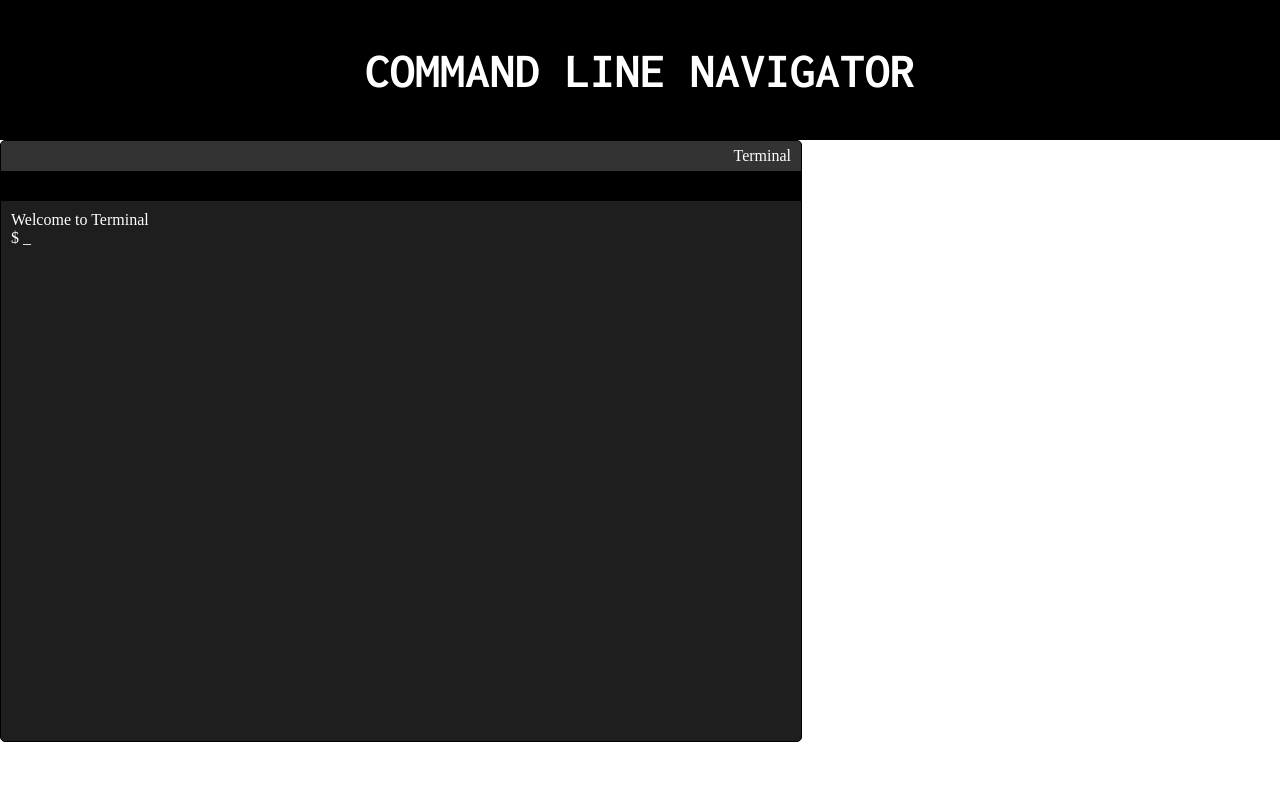
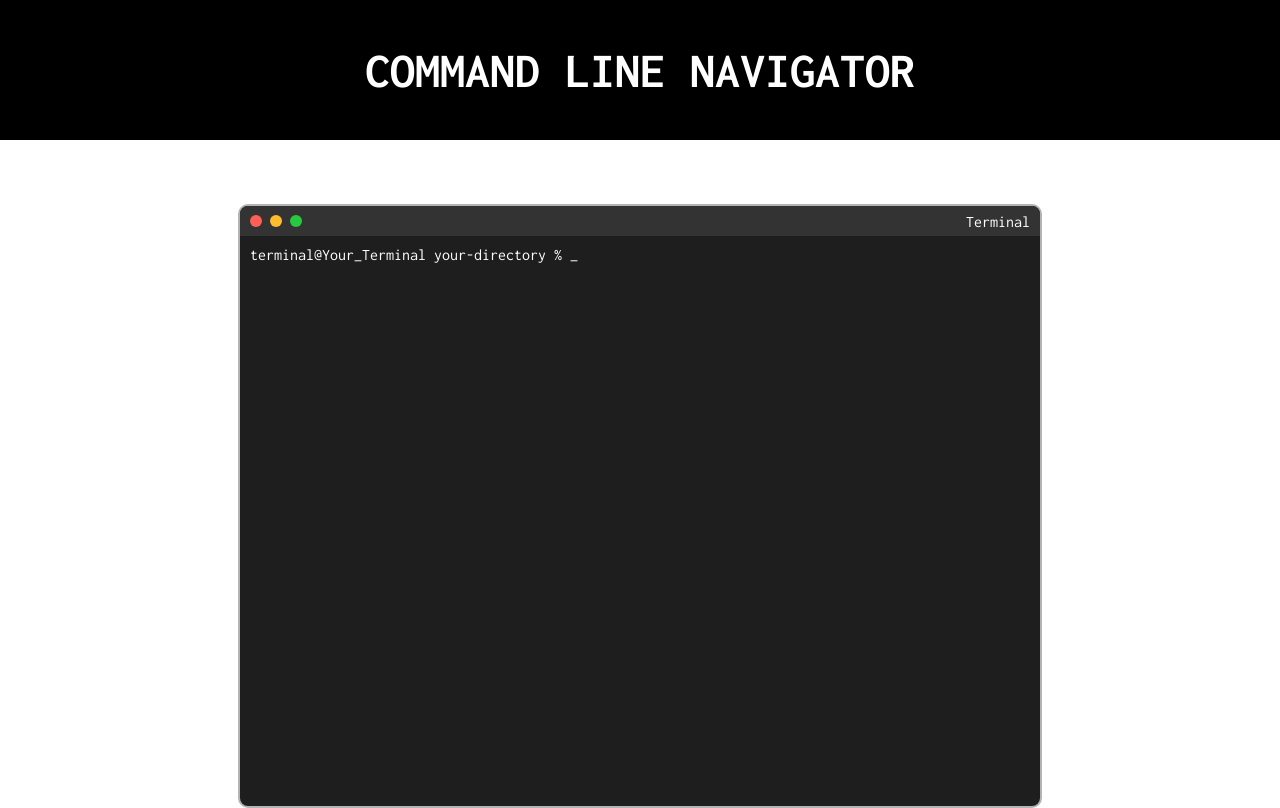
Before and after one commit to 7-O-2-H/command-line-navigator, a Next.js app in the folder command-line-navigator/: page /basics in a window 1280 px wide. Built offline with nearby package versions, Linux system fonts and the light colour scheme.

Commit message:
add terminal comp with corrections

```diff
--- a/command-line-navigator/src/components/Terminal.jsx
+++ b/command-line-navigator/src/components/Terminal.jsx
@@ -7,22 +7,16 @@ export default function Terminal() {
     <div className="terminal-window">
       <div className="title-bar">
         <div className="title-bar-btns">
-          <div className="title-bar-btn close"></div>
-          <div className="title-bar-btn minimize"></div>
-          <div className="title-bar-btn maximize"></div>
+          <div className="title-bar-btn-close"></div>
+          <div className="title-bar-btn-minimize"></div>
+          <div className="title-bar-btn-maximize"></div>
         </div>
         <div className="title">Terminal</div>
       </div>
       <div className="content">
         <div className="terminal">
-          <div className="terminal-header">
-            <div className="terminal-btn red"></div>
-            <div className="terminal-btn yellow"></div>
-            <div className="terminal-btn green"></div>
-          </div>
           <div className="terminal-body">
-            <p>Welcome to Terminal</p>
-            <p>$ _</p> {/* Placeholder for terminal input */}
+            <p>terminal@Your_Terminal your-directory % _</p> {/* Placeholder for terminal input */}
           </div>
         </div>
       </div>
--- a/command-line-navigator/src/pages/_app.js
+++ b/command-line-navigator/src/pages/_app.js
@@ -2,8 +2,8 @@ import "../styles/styles.css";
 import '../styles/header.css';
 import '../styles/optionsContainer.css';
 import '../styles/folder.css';
-import '../styles/terminal.css'; // Import CSS file for styling
-
+import '../styles/terminal.css';
+import '../styles/basics.css';
 
 
 export default function App({ Component, pageProps }) {
--- a/command-line-navigator/src/pages/basics.js
+++ b/command-line-navigator/src/pages/basics.js
@@ -5,7 +5,7 @@ import Terminal from "../components/Terminal";
 
 export default function Home() {
   return (
-        <div>
+        <div className="basics">
           <Header />
           <Terminal />
         </div>
--- /dev/null
+++ b/command-line-navigator/src/styles/basics.css
@@ -0,0 +1,6 @@
+.basics {
+  display: flex;
+  flex-direction: column;
+  justify-content: center;
+  align-items: center;
+}
--- a/command-line-navigator/src/styles/terminal.css
+++ b/command-line-navigator/src/styles/terminal.css
@@ -1,9 +1,10 @@
 .terminal-window {
+  margin-top: 5%;
   width: 800px;
   height: 600px;
   background-color: #1e1e1e;
-  border: 1px solid #000;
-  border-radius: 5px;
+  border: 2px solid #b3b3b3;
+  border-radius: 10px;
   overflow: hidden;
 }
 
@@ -14,17 +15,35 @@
   align-items: center;
   padding: 0 10px;
   color: #fff;
+  font-family: "Inconsolata", monospace;
 }
 
 .title-bar-btns {
   display: flex;
 }
 
-.title-bar-btn {
+.title-bar-btn-close {
   width: 12px;
   height: 12px;
   border-radius: 50%;
   margin-right: 8px;
+  background-color: #FF5F57;
+}
+
+.title-bar-btn-minimize {
+  width: 12px;
+  height: 12px;
+  border-radius: 50%;
+  margin-right: 8px;
+  background-color: #FFBD2E;
+}
+
+.title-bar-btn-maximize {
+  width: 12px;
+  height: 12px;
+  border-radius: 50%;
+  margin-right: 8px;
+  background-color: #27C93F;
 }
 
 .title {
@@ -59,8 +78,13 @@
 .terminal-body {
   padding: 10px;
   color: #fff;
+  font-family: "Inconsolata", monospace;
 }
 
 .terminal-body p:last-child {
   margin-bottom: 0;
 }
+
+.terminal-btn-red {
+  color:red;
+}
```
